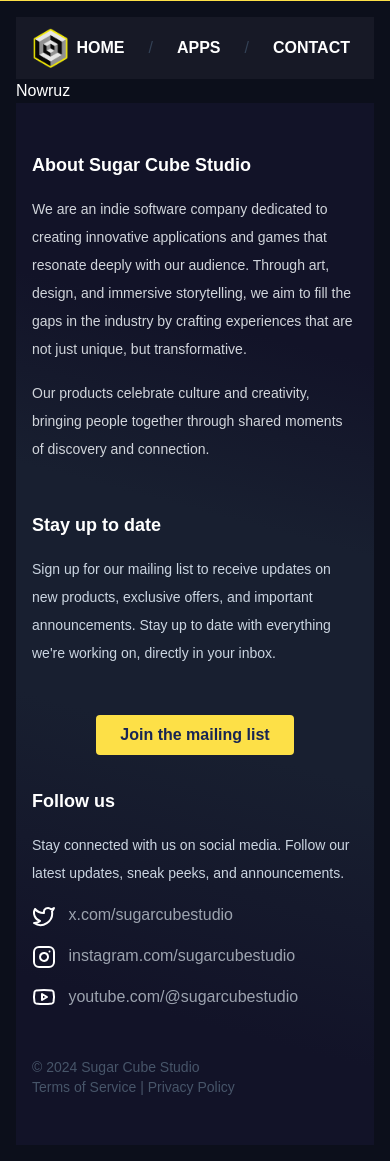
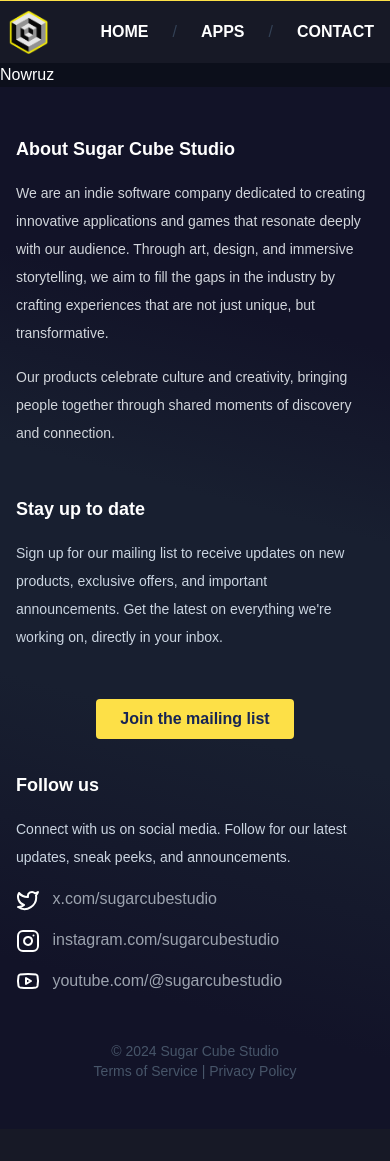
Before and after one commit to westwick/sugarcubestudio, a Nuxt app: page /apps/nowruz in a window 390 px wide. After the commit the page ends 1129 px from the top, so only its background shows below. Built offline with nearby package versions, Linux system fonts and the light colour scheme.

Commit message:
mobile tweaks

```diff
--- a/app.vue
+++ b/app.vue
@@ -3,7 +3,7 @@
     <NuxtRouteAnnouncer />
     <NuxtLoadingIndicator />
     <!-- <NuxtWelcome /> -->
-    <div class="flex flex-col min-h-screen p-4 border-t border-yellow-300">
+    <div class="flex flex-col min-h-screen p-0 md:p-4 border-t border-yellow-300">
       <AppHeader />
       <main class="flex-grow">
         <NuxtPage />
--- a/components/AppFooter.vue
+++ b/components/AppFooter.vue
@@ -21,7 +21,7 @@
           <h3 class="text-lg font-semibold mb-4">Stay up to date</h3>
           <p class="text-sm text-slate-300 mb-4 leading-loose">
             Sign up for our mailing list to receive updates on new products, exclusive offers, and important
-            announcements. Stay up to date with everything we're working on, directly in your inbox.
+            announcements. Get the latest on everything we're working on, directly in your inbox.
           </p>
 
           <div class="text-center mt-12">
@@ -36,7 +36,7 @@
         <div>
           <h3 class="text-lg font-semibold mb-4">Follow us</h3>
           <p class="text-sm text-slate-300 mb-4 leading-loose">
-            Stay connected with us on social media. Follow our latest updates, sneak peeks, and announcements.
+            Connect with us on social media. Follow for our latest updates, sneak peeks, and announcements.
           </p>
           <ul class="flex flex-col">
             <li class="mb-4">
@@ -65,7 +65,7 @@
       </div>
 
       <!-- Footer Bottom -->
-      <div class="mt-12 text-left text-slate-600 text-sm">
+      <div class="mt-12 text-center text-slate-600 text-sm">
         <p>&copy; {{ new Date().getFullYear() }} Sugar Cube Studio</p>
         <p>Terms of Service | Privacy Policy</p>
       </div>
--- a/components/AppHeader.vue
+++ b/components/AppHeader.vue
@@ -1,12 +1,12 @@
 <template>
-  <header class="px-4">
+  <header class="px-2 md:px-4">
     <div class="container mx-auto flex items-center justify-between">
       <NuxtLink to="/" class="text-white text-lg md:text-xl font-bold flex items-center hover:text-yellow-200"
         exact-active-class="text-yellow-300">
         <img src="@/assets/images/logo.png" class="logo mr-4" /><span class="hidden md:block">Sugar Cube Studio</span>
       </NuxtLink>
       <div class="flex items-center space-x-4 ml-auto">
-        <NuxtLink to="/" class="navlink text-white text-md font-bold hover:text-yellow-200"
+        <NuxtLink to="/" class="ml-4 navlink text-white text-md font-bold hover:text-yellow-200"
           exact-active-class="link-active text-yellow-300">
           HOME
         </NuxtLink>
--- a/pages/index.vue
+++ b/pages/index.vue
@@ -1,9 +1,9 @@
 <template>
   <AppHero />
   <div class="bg-white">
-    <section class="angled-section py-6 md:py-12">
+    <section class="angled-section py-4 md:py-12">
       <div class="container mx-auto text-center">
-        <p class="text-lg md:text-xl max-w-lg px-8 mx-auto">Our imagination drives our products.</p>
+        <p class="text-lg md:text-xl max-w-64 md:max-w-lg px-8 mx-auto text-slate-400 italic">Our imagination drives our products.</p>
       </div>
     </section>
     <section>
```
